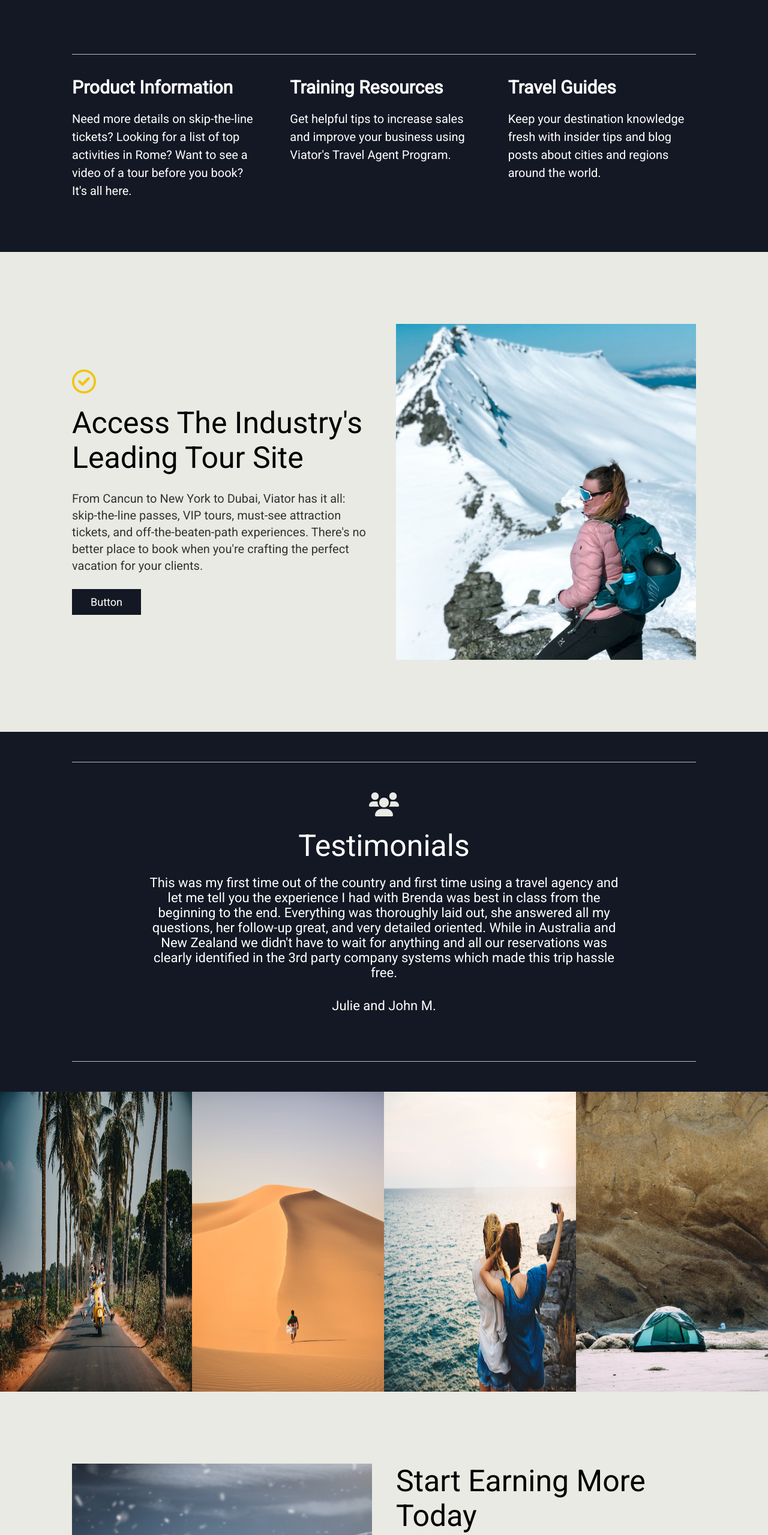
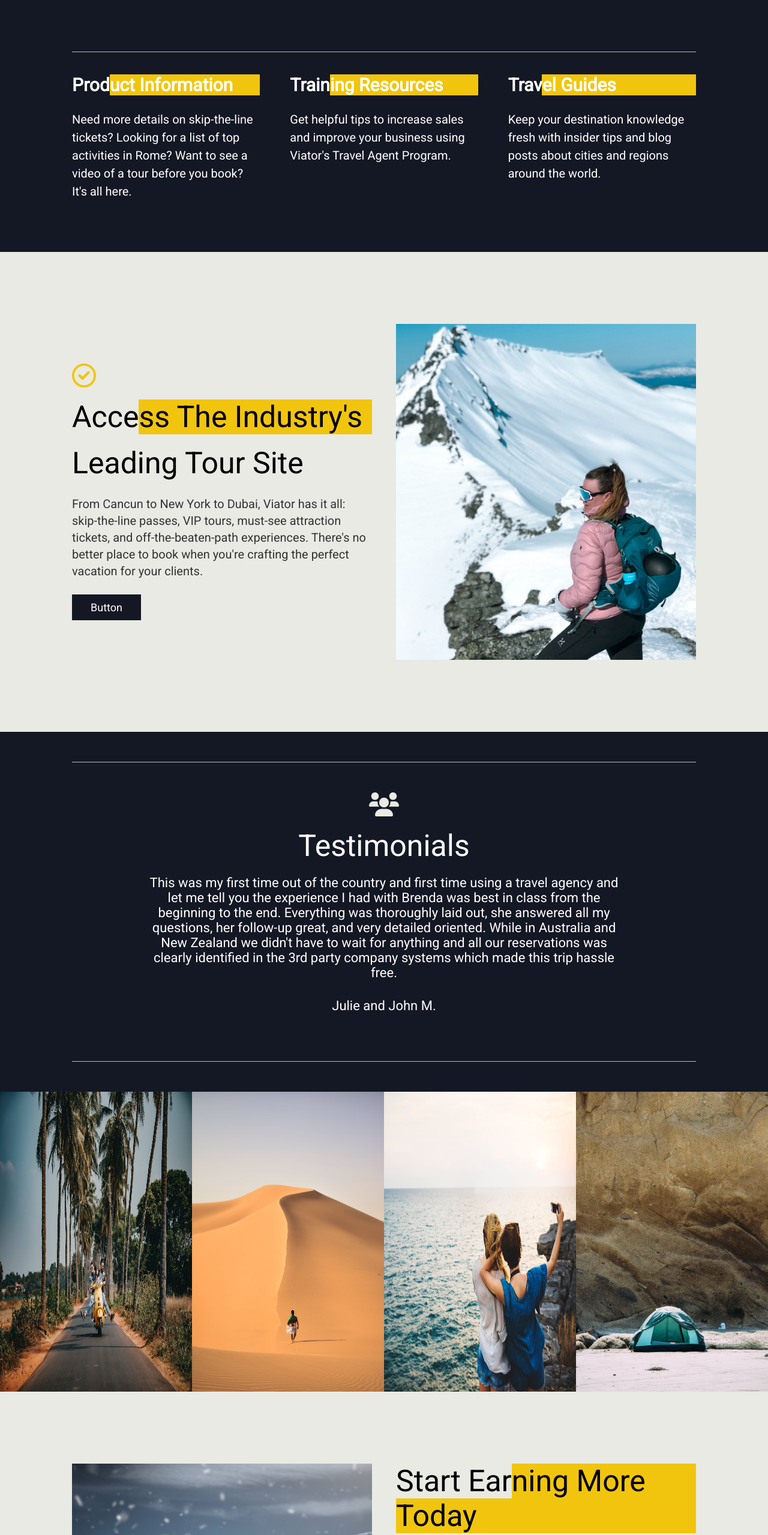
Before and after one commit to gitterman2022/assignment_02, a plain HTML site: page index.html in a window 1280 px wide. Shown: the part 1180-3739 px from the top of the page at 60% size. Drawn offline with Linux system fonts and the light colour scheme.

Commit message:
final submit

```diff
--- a/index.html
+++ b/index.html
@@ -62,19 +62,19 @@
         <div class="line-bottom"></div>
         <div class="detail-bottom">
             <div class="bottom-info-card">
-                <h2>Product Information</h2>
+                <h2><span>Prod</span>uct Information</h2>
                 <p>
                     Need more details on skip-the-line tickets? Looking for a list of top activities in Rome? Want to see a video of a tour before you book? It's all here.
                 </p>
             </div>
             <div class="bottom-info-card">
-                <h2>Training Resources</h2>
+                <h2><span>Train</span>ing Resources</h2>
                 <p>
                     Get helpful tips to increase sales and improve your business using Viator's Travel Agent Program.
                 </p>
             </div>
             <div class="bottom-info-card">
-                <h2>Travel Guides</h2>
+                <h2><span>Trav</span>el Guides</h2>
                 <p>
                     Keep your destination knowledge fresh with insider tips and blog posts about cities and regions around the world.
                 </p>
@@ -90,8 +90,11 @@
                     <i class="fa-regular fa-circle-check"></i>
                 </span>
                 <h2>
-                    Access The Industry's
-                    <br>Leading Tour Site
+                    <span>Acce</span>ss The Industry's
+                </h2>
+                <br>
+                <h2 class="own-bg">
+                    Leading Tour Site
                 </h2>
                 <p>
                     From Cancun to New York to Dubai, Viator has it all: skip-the-line passes, VIP tours, must-see attraction tickets, and off-the-beaten-path experiences. There's no better place to book when you're crafting the perfect vacation for your clients.
@@ -149,7 +152,7 @@
             <div class="content">
                 <div class="top">
                     <h2>
-                        Start Earning More Today
+                        <span>Start Ear</span>ning More Today
                     </h2>
                     <p>
                         Sign up now and earn 8% commissions on all tours and activities you sell on our Travel Agent booking site. You'll get paid monthly and enjoy robust reporting to help you manage your bookings and earnings.
@@ -189,7 +192,7 @@
             <span class="phone">
                 <i class="fa-solid fa-phone"></i>
             </span>
-            <h2>Contact Us</h2>
+            <h2><span>Con</span>tact Us</h2>
             <p>
                 1300 488 3333
                 <br>
--- a/style.css
+++ b/style.css
@@ -93,11 +93,15 @@
 }
 .detail-section .detail-bottom .bottom-info-card h2{
     font-size: 30px;
-    padding-bottom: 20px;
+    background-color: #f1c50e;
+}
+.detail-section .detail-bottom .bottom-info-card h2 span{
+    background-color: #141824;
 }
 .detail-section .detail-bottom .bottom-info-card p{
     font-size: 20px;
     line-height: 30px;
+    padding-top: 25px;
 }
 /* styling access section */
 .access-section{
@@ -120,7 +124,13 @@
 .access-section .left .content h2{
     font-size: 50px;
     font-weight: 400;
-    padding-bottom: 25px;
+    background-color: #f1c50e;
+}
+.access-section .left .content h2 span{
+    background-color: #e8eae3;
+}
+.access-section .left .content .own-bg{
+    background-color: #e8eae3;
 }
 .access-section .left .content p{
     font-size: 20px;
@@ -128,6 +138,7 @@
     color: #333;
     padding-bottom: 25px;
     line-height: 28px;
+    padding-top: 25px;
 }
 .access-section .left .content button{
     background: #141824;
@@ -245,13 +256,17 @@
 .sign-up-section .right .content .top h2{
     font-size: 50px;
     font-weight: 400;
-    padding-bottom: 25px;
+    background-color: #f1c50e;
+}
+.sign-up-section .right .content .top h2 span{
+    background-color: #e8eae3;
 }
 .sign-up-section .right .content .top p{
     font-size: 22px;
     font-weight: 300;
     color: #333;
     padding-bottom: 40px;
+    padding-top: 25px;
     letter-spacing: 1px;
     line-height: 30px;
 }
@@ -303,18 +318,21 @@
 .footer-section .left h2{
     font-size: 50px;
     font-weight: 400;
-    padding-bottom: 25px;
+    background-color: #f1c50e;
+}
+.footer-section .left h2 span{
+    background-color: #141824;
 }
 .footer-section .left p{
     font-size: 20px;
     font-weight: 400;
-    padding-bottom: 25px;
+    padding-top: 25px;
     line-height: 30px;
     letter-spacing: 0.5px;
 }
 .footer-section .left .brand-logo i{
     font-size: 30px;
-    padding-left: 10px;
+    padding: 25px 0 0 10px;
     color: #ffb600;
     cursor: pointer;
 }
@@ -427,6 +445,12 @@
         grid-template-columns: 1fr;
         padding: 120px 20px;
     }
+    .sign-up-section .left{
+        width: 100%;
+    }
+    .sign-up-section .left .image{
+        width: 100%;
+    }
     .sign-up-section .right .content .top h2{
         font-size: 35px;
     }
```
